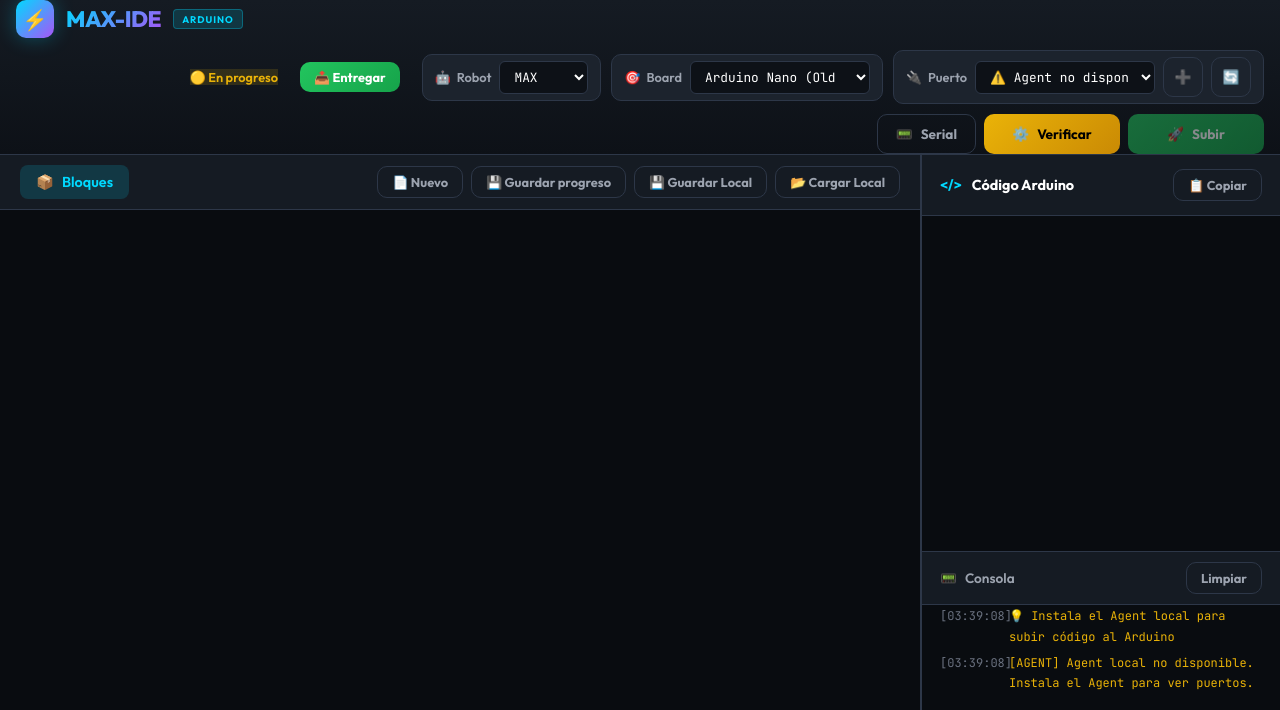
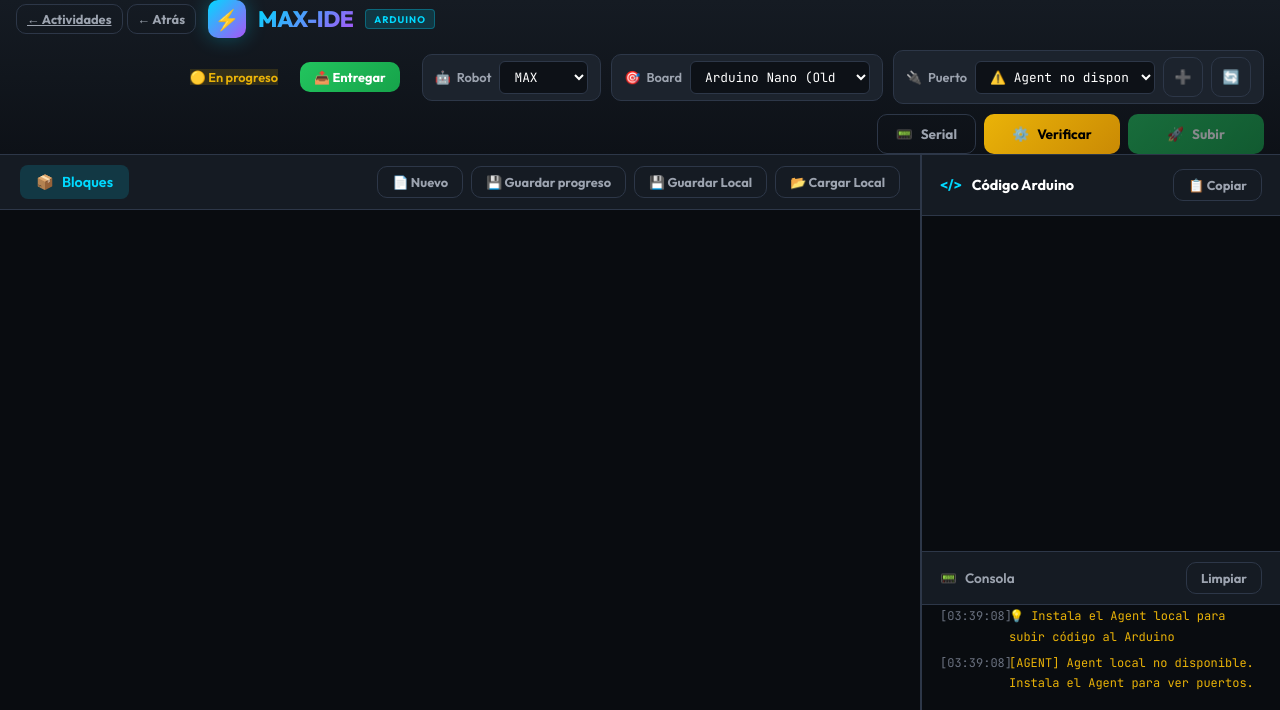
Before and after one commit to Luvigo/Max, a Django app: a page that uses editor/templates/editor/index.html in a window 1280 px wide. Shown: the top 710 px of the page. Run offline with Django 5.2, Linux system fonts and the light colour scheme; a user stored in the database is signed in; data comes from the database, SQL or seed files in the repository; tables that the repository leaves empty hold one stand-in row (values such as "Sample post"); data that the repository does not hold is empty; some libraries are stand-ins or nearby versions.

Commit message:
feat(editor): navegación Panel y Atrás en cabecera del IDE
- index: Actividades (modo actividad), Panel tutor o /dashboard, botón historial
- activity_ide estudiante: enlace a lista de actividades del curso
- sandbox tutor: Panel + Atrás; carga style.css para clases compartidas

Made-with: Cursor

```diff
--- a/editor/static/editor/css/style.css
+++ b/editor/static/editor/css/style.css
@@ -107,6 +107,26 @@ body {
     -webkit-background-clip: text;
     -webkit-text-fill-color: transparent;
     letter-spacing: -0.5px;
+}
+
+.ide-nav-links {
+    display: flex;
+    align-items: center;
+    gap: 4px;
+    flex-wrap: wrap;
+}
+
+.ide-nav-links .btn-sm.ide-nav-btn {
+    padding: 6px 10px;
+    font-size: 0.8rem;
+}
+
+.header-left {
+    display: flex;
+    align-items: center;
+    gap: 12px;
+    flex-shrink: 1;
+    min-width: 0;
 }
 
 .logo-badge {
--- a/editor/templates/editor/index.html
+++ b/editor/templates/editor/index.html
@@ -15,7 +15,7 @@
     <script src="https://unpkg.com/blockly@9.3.3/blockly.min.js"></script>
 
     <!-- Estilos -->
-    <link rel="stylesheet" href="{% static 'editor/css/style.css' %}?v=2026032621">
+    <link rel="stylesheet" href="{% static 'editor/css/style.css' %}?v=2026032842">
 
     <!-- Estilos de Proyectos -->
     <style>
@@ -235,10 +235,26 @@
 
         <!-- Header -->
         <header class="header">
-            <div class="logo">
+            <div class="header-left">
+                <nav class="ide-nav-links" aria-label="Salir del IDE">
+                    {% if activity_mode %}
+                    <a href="{% url 'editor:student_group_activities' institution_slug=institution.slug %}" class="btn btn-ghost btn-sm ide-nav-btn" title="Volver a la lista de actividades">← Actividades</a>
+                    {% elif tutor_submission_mode %}
+                    <a href="{% url 'tutor_dashboard' slug=institution.slug %}" class="btn btn-ghost btn-sm ide-nav-btn" title="Ir al panel del tutor">← Panel</a>
+                    {% else %}
+                    <a href="{% url 'dashboard' %}" class="btn btn-ghost btn-sm ide-nav-btn" title="Ir al panel principal">← Panel</a>
+                    {% endif %}
+                    <button type="button"
+                        class="btn btn-ghost btn-sm ide-nav-btn"
+                        id="btnIdeHistoryBack"
+                        title="Volver a la página anterior del navegador"
+                        data-fallback-url="{% if activity_mode %}{% url 'editor:student_group_activities' institution_slug=institution.slug %}{% elif tutor_submission_mode %}{% url 'tutor_dashboard' slug=institution.slug %}{% else %}{% url 'dashboard' %}{% endif %}">← Atrás</button>
+                </nav>
+                <div class="logo">
                 <div class="logo-icon">⚡</div>
                 <div class="logo-text">MAX-IDE</div>
                 <span class="logo-badge">ARDUINO</span>
+                </div>
             </div>
 
             <div class="header-controls">
@@ -858,6 +874,20 @@ void loop() {
     <script src="{% static 'editor/js/calvin_blocks.js' %}?v=2026032841"></script>
     <script src="{% static 'editor/js/calvin_generator.js' %}?v=2026032821"></script>
     <script src="{% static 'editor/js/app.js' %}?v=2026032840"></script>
+    <script>
+    (function() {
+        var btn = document.getElementById('btnIdeHistoryBack');
+        if (!btn) return;
+        btn.addEventListener('click', function() {
+            var fb = btn.getAttribute('data-fallback-url') || '';
+            if (window.history.length > 1) {
+                window.history.back();
+            } else if (fb) {
+                window.location.href = fb;
+            }
+        });
+    })();
+    </script>
 
     <!-- Sistema de Mis Proyectos -->
     <script>
```
Also changed, not shown: editor/templates/editor/ide/student/activity_ide.html (+26 -2 lines), editor/templates/editor/ide/tutor/activity_sandbox.html (+26 -1 lines).
